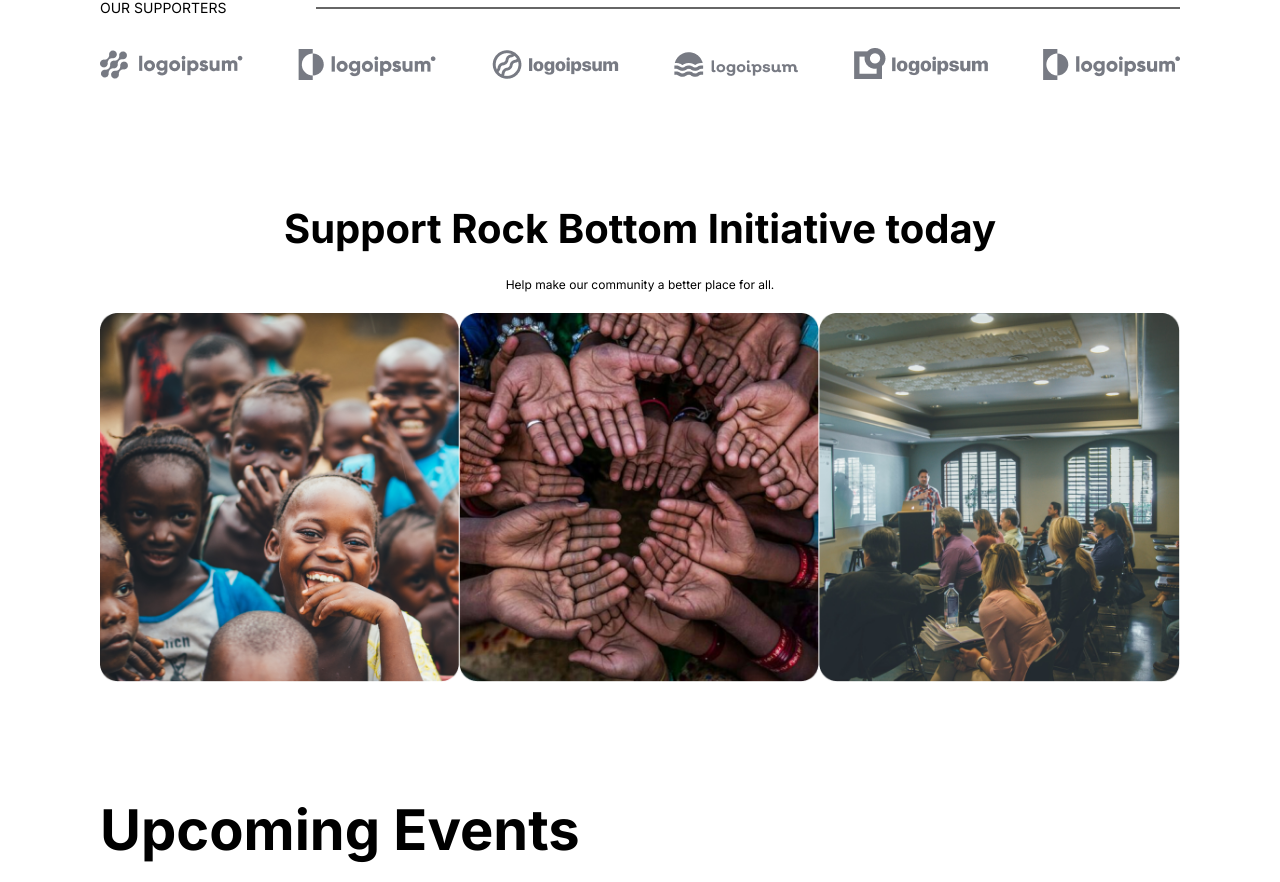
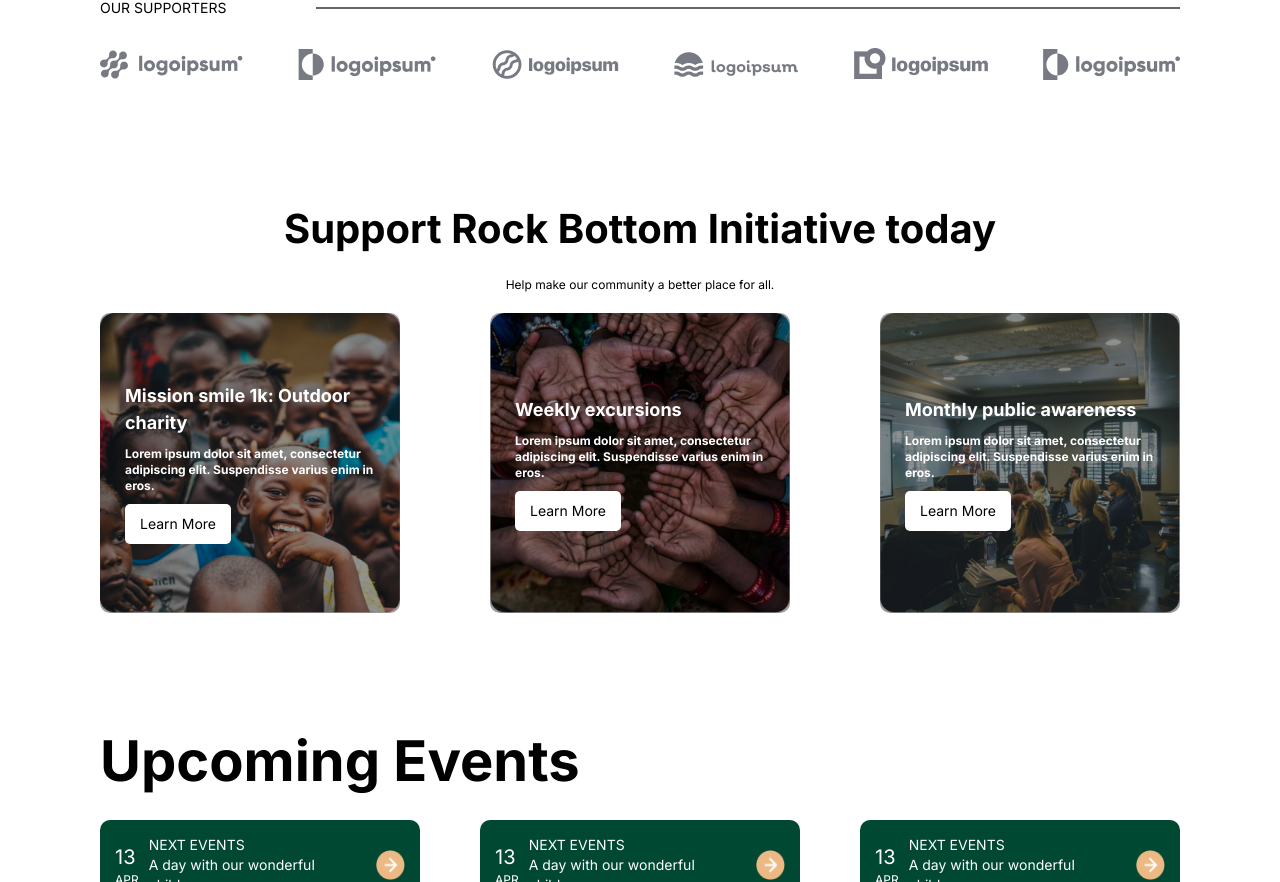
Before and after one commit to harzyz/rock-bottom-initiative, a Next.js app: page / in a window 1280 px wide. Shown: the part 1735-2617 px from the top of the page. Built offline with nearby package versions, Linux system fonts and the light colour scheme.

Commit message:
first commit

```diff
--- a/src/app/components/Footer.tsx
+++ b/src/app/components/Footer.tsx
@@ -7,9 +7,9 @@ import { FaYoutube } from "react-icons/fa";
 
 const Footer = () => {
   return (
-    <footer className="w-full flex flex-col lg:flex-row items-center py-[40px] text-[#fff] lg:justify-between gap-[30px] px-[20px] lg:px-[100px] bg-[#503431]">
+    <footer className="w-full flex flex-col lg:flex-row lg:items-center py-[40px] text-[#fff] lg:justify-between gap-[30px] px-[20px] lg:px-[100px] bg-[#503431]">
       <Image src={footerLogo} alt="footer Logo" />
-      <div className="flex lg:w-[65%] lg:flex-row items-center gap-[30px] lg:justify-between flex-col-reverse">
+      <div className="flex lg:w-[65%] lg:flex-row lg:items-center gap-[30px] lg:justify-between flex-col-reverse">
         <p className="lg:text-sm text-[#D9DBE1] text-xs text-center">
           © 2024 Rockbottom Initiative. All rights reserved
         </p>
--- a/src/app/components/Hero.tsx
+++ b/src/app/components/Hero.tsx
@@ -14,7 +14,7 @@ export default function Hero() {
           </h1>
           <div className="flex">
             <BrownButton
-              className="bg-[#fff] py-[5px] lg:py-[10px] lg:text-sm text-xs lg:px-[15px] text-[#000]"
+              className="bg-[#fff] py-[5px] lg:py-[10px] lg:text-sm text-xs lg:px-[15px] text-[black]"
               label="Donate Now"
             />
             <button className="flex gap-[10px] items-center text-[#fff] px-[15px] py-[10px]">
--- a/src/app/components/ProvideAPlace.tsx
+++ b/src/app/components/ProvideAPlace.tsx
@@ -7,8 +7,8 @@ const ProvideAPlace = () => {
   return (
     <section className='w-full flex lg:flex-row flex-col gap-[30px] lg:items-center bg-[#FFF] lg:px-[100px] lg:justify-between px-[15px] lg:py-[60px] py-[30px]'>
       <div className='lg:w-[50%] flex flex-col gap-[20px] items-start'>
-        <h1 className=' text-[30px] lg:text-[46px] lg:leading-[57px] font-[700]'>We provide a place for <br/> children with special <br/> needs</h1>
-        <p className=' text-sm'>Lorem ipsum dolor sit amet, consectetur adipiscing elit. Suspendisse varius enim in eros elementum tristique. ‍Duis cursus, mi quis viverra ornare, eros dolor interdum nulla, ut commodo diam libero vitae erat. Aenean faucibus nibh et justo cursus id rutrum lorem imperdiet. Nunc ut sem vitae risus tristique posuere.</p>
+        <h1 className=' text-[30px] lg:text-[46px] lg:leading-[57px] font-[700]'>Empowerment</h1>
+        <p className=' text-sm'>We empower warriors by sharing knowledge, sharing stories, listening to stories, providing resources, embracing positivity and opportunities for personal and professional growth all by building a network/community.</p>
         <BrownButton className='text-sm font-[600] px-[15px] bg-[#004832]' label='Learn more' />
       </div>
       <div className='lg:w-[40%]'>
--- a/src/app/components/SupportRock.tsx
+++ b/src/app/components/SupportRock.tsx
@@ -1,27 +1,71 @@
-import React from 'react'
-import Image from 'next/image'
-import box1 from '../assets/images/box1.png'
-import box2 from '../assets/images/box2.png'
-import box3 from '../assets/images/box3.png'
+import React from "react";
+import Image from "next/image";
+import box1 from "../assets/images/box1.png";
+import box2 from "../assets/images/box2.png";
+import box3 from "../assets/images/box3.png";
 
 const SupportRock = () => {
+  const Gallery = [
+    {
+      id: 1,
+      thumbnail: box1,
+      title: "Mission smile 1k: Outdoor charity",
+      content:
+        "Lorem ipsum dolor sit amet, consectetur adipiscing elit. Suspendisse varius enim in eros.",
+    },
+    {
+      id: 2,
+      thumbnail: box2,
+      title: "Weekly excursions",
+      content:
+        "Lorem ipsum dolor sit amet, consectetur adipiscing elit. Suspendisse varius enim in eros.",
+    },
+    {
+      id: 3,
+      thumbnail: box3,
+      title: "Monthly public awareness",
+      content:
+        "Lorem ipsum dolor sit amet, consectetur adipiscing elit. Suspendisse varius enim in eros.",
+    },
+  ];
   return (
-    <section className='w-full flex flex-col gap-[20px] bg-[#FFF] lg:px-[100px] px-[15px] lg:py-[60px] py-[30px]'>
-      <h1 className='text-[30px] lg:text-[40px] text-center lg:leading-[57px] font-[700]'>Support Rock Bottom Initiative today</h1>
-      <p className='text-center text-xs'>Help make our community a better place for all.</p>
-      <div className='flex justify-between'>
-        <div>
-          <Image src={box1} alt='wwww' />
-        </div>
-        <div>
-          <Image src={box2} alt='vvv' />
-        </div>
-        <div>
-          <Image src={box3} alt='ggg' />
-        </div>
+    <section className="w-full flex flex-col gap-[20px] bg-[#FFF] lg:px-[100px] px-[15px] lg:py-[60px] py-[30px]">
+      <h1 className="text-[30px] lg:text-[40px] text-center lg:leading-[57px] font-[700]">
+        Support Rock Bottom Initiative today
+      </h1>
+      <p className="text-center text-xs">
+        Help make our community a better place for all.
+      </p>
+      <div className="w-full flex h-[300px] gap-[10px] lg:justify-between overflow-x-scroll lg:overflow-x-visible">
+        {Gallery.map((item) => (
+          <div key={item.id}>
+            <div
+              className="w-[300px] relative rounded-[10px] h-[300px]"
+              >
+              <div className="w-full rounded-[10px] flex justify-center items-center bg-[#00000066] h-full absolute top-0 left-0 p-[25px]">
+                <div className="flex items-start flex-col gap-[10px] ">
+                  <h1 className="text-[#fff] font-bold text-[18px] ">
+                    {item.title}
+                  </h1>
+                  <p className="text-[#fff] font-bold text-xs ">
+                    {item.content}
+                  </p>
+                  <button className="py-[10px] rounded-[5px] px-[15px] bg-[#fff] text-[black] text-sm ">
+                    Learn More
+                  </button>
+                </div>
+              </div>
+              <Image
+                className="w-full h-full"
+                src={item.thumbnail}
+                alt="gallery"
+              />
+            </div>
+          </div>
+        ))}
       </div>
     </section>
-  )
-}
+  );
+};
 
-export default SupportRock
+export default SupportRock;
```
